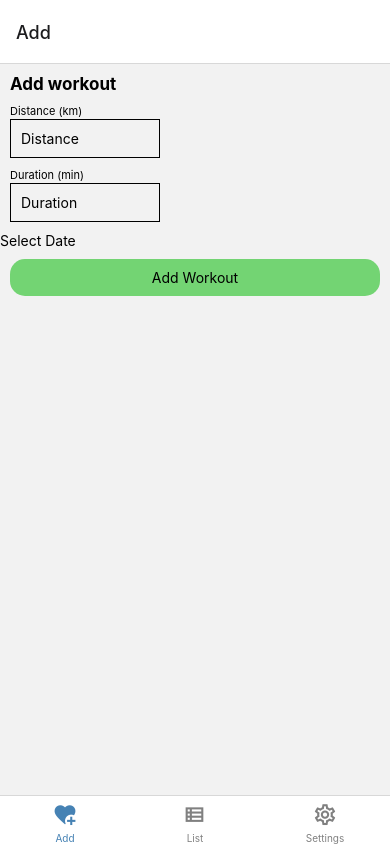
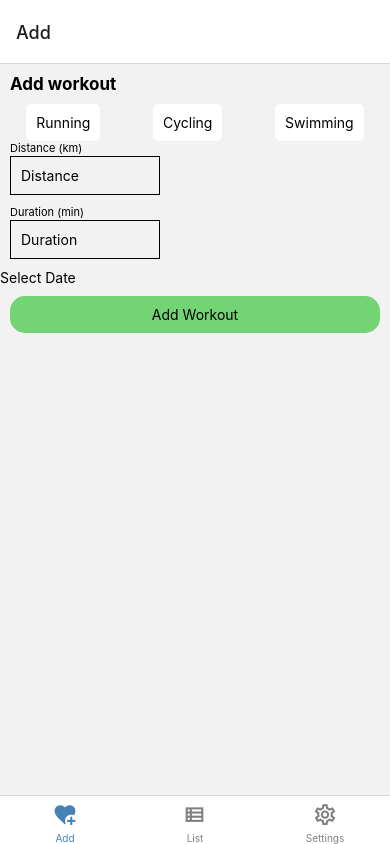
Before and after one commit to MaxPerunka/workout-diary, a React Native app: screen /Add in a window 390 px wide. Built offline with nearby package versions, Linux system fonts and the light colour scheme.

Commit message:
Adding workouts works

```diff
--- a/components/Add.js
+++ b/components/Add.js
@@ -1,9 +1,14 @@
 import { Text, TextInput, View, Pressable, Modal } from "react-native";
 import style from "../style/style";
 import { Calendar } from "react-native-calendars";
-import React, { useState } from "react";
+import React, { useContext, useState } from "react";
+import { WorkoutContext } from "./WorkoutContext";
 
 export default function Add() {
+    const { addWorkout } = useContext(WorkoutContext);
+    const [selectedType, setSelectedType] = useState('');
+    const [distance, setDistance] = useState('');
+    const [duration, setDuration] = useState('');
     const [visible, setVisible] = useState(false)
     const [date, setDate] = useState();
 
@@ -12,20 +17,77 @@ export default function Add() {
         setDate(day.dateString)
     };
 
+    const handleAddWorkout = () => {
+        if (distance && duration && date) {
+          const newWorkout = {
+            type: selectedType,
+            distance: parseFloat(distance),
+            duration: parseFloat(duration),
+            date: date,
+          };
+
+          addWorkout(newWorkout);
+
+          // Reset input fields
+          setSelectedType('');
+          setDistance('');
+          setDuration('');
+          setDate(null);
+          setVisible(false);
+        }
+      };
+
     return(
-        <View>
-            <Text style={style.title}>Add workout</Text>
+    <View>
+        <Text style={style.title}>Add workout</Text>
+            <View style={style.View}>
+        <Pressable
+          style={{
+            backgroundColor: selectedType === 'Running' ? 'lightgreen' : 'white',
+            padding: 10,
+            borderRadius: 5,
+          }}
+          onPress={() => setSelectedType('Running')}
+        >
+          <Text>Running</Text>
+        </Pressable>
+        <Pressable
+          style={{
+            backgroundColor: selectedType === 'Cycling' ? 'lightgreen' : 'white',
+            padding: 10,
+            borderRadius: 5,
+          }}
+          onPress={() => setSelectedType('Cycling')}
+        >
+          <Text>Cycling</Text>
+        </Pressable>
+        <Pressable
+          style={{
+            backgroundColor: selectedType === 'Swimming' ? 'lightgreen' : 'white',
+            padding: 10,
+            borderRadius: 5,
+          }}
+          onPress={() => setSelectedType('Swimming')}
+        >
+          <Text>Swimming</Text>
+        </Pressable>
+         </View>
+
             <Text style={style.minititle}>Distance (km)</Text>
             <TextInput
                 keyboardType="decimal-pad"
                 style={style.textInput}
                 placeholder="Distance"
+                value={distance}
+                onChangeText={setDistance}
             />
             <Text style={style.minititle}>Duration (min)</Text>
             <TextInput
                 keyboardType="decimal-pad"
                 style={style.textInput}
                 placeholder="Duration"
+                value={duration}
+                onChangeText={setDuration}
             />
             <Pressable onPress={() => setVisible(true)}>
                 <Text>Select Date</Text>
@@ -33,7 +95,7 @@ export default function Add() {
             <Modal visible={visible} transparent={true}>
                 <Calendar onDayPress={dateSelected}/>
             </Modal>
-            <Pressable style={style.button}>
+            <Pressable style={style.button} onPress={handleAddWorkout}>
                 <Text>Add Workout</Text>
             </Pressable>
         </View>
--- a/components/List.js
+++ b/components/List.js
@@ -1,10 +1,22 @@
-import { View } from "react-native";
-import { Text } from "react-native-paper";
+import { FlatList, View, Text } from "react-native";
+import { WorkoutContext } from "./WorkoutContext";
+import { useContext } from "react";
+
 export default function List() {
+    const { workouts } = useContext(WorkoutContext);
+
     return(
         <View>
             <Text>List of workouts</Text>
-
+            <FlatList
+                data={workouts}
+                renderItem={({ item }) => (
+                <View>
+                    <Text>{`Type: ${item.type}, Distance: ${item.distance} km, Duration: ${item.duration} min, Date: ${item.date}`}</Text>
+                </View>
+                 )}
+                 keyExtractor={(item, index) => index.toString()}
+            />
         </View>
-    )
+    );
 }
--- /dev/null
+++ b/components/WorkoutContext.js
@@ -0,0 +1,17 @@
+import React, { createContext, useState } from 'react';
+
+export const WorkoutContext = createContext();
+
+export const WorkoutProvider = ({ children }) => {
+  const [workouts, setWorkouts] = useState([]);
+
+  const addWorkout = (workout) => {
+    setWorkouts([...workouts, workout]);
+  };
+
+  return (
+    <WorkoutContext.Provider value={{ workouts, addWorkout }}>
+      {children}
+    </WorkoutContext.Provider>
+  );
+};
--- a/style/style.js
+++ b/style/style.js
@@ -26,5 +26,10 @@ export default StyleSheet.create({
         marginLeft: 10,
         marginBottom: -9,
         fontSize: 11
-    }
+    },
+    View: {
+        flexDirection: 'row',
+        justifyContent: 'space-around'
+    },
+
 });
```
Also changed, not shown: App.js (+7 -3 lines).
